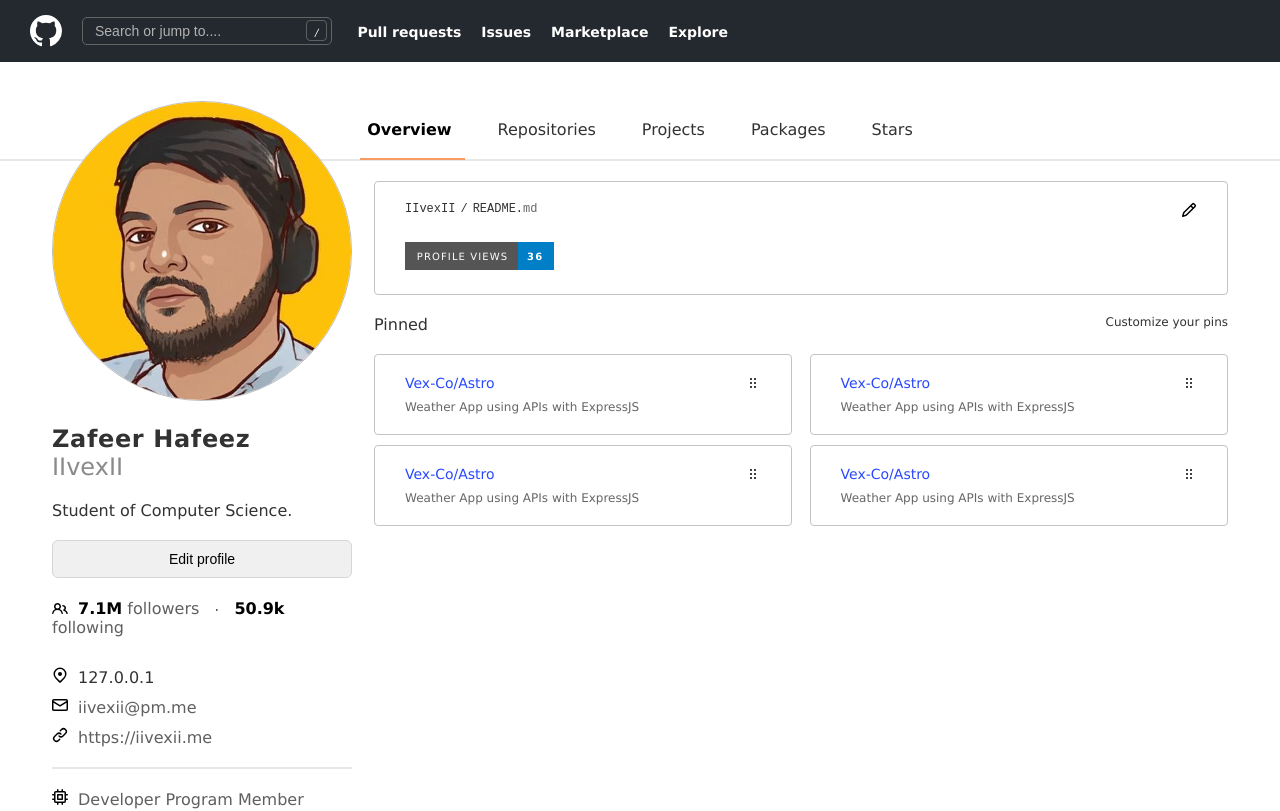
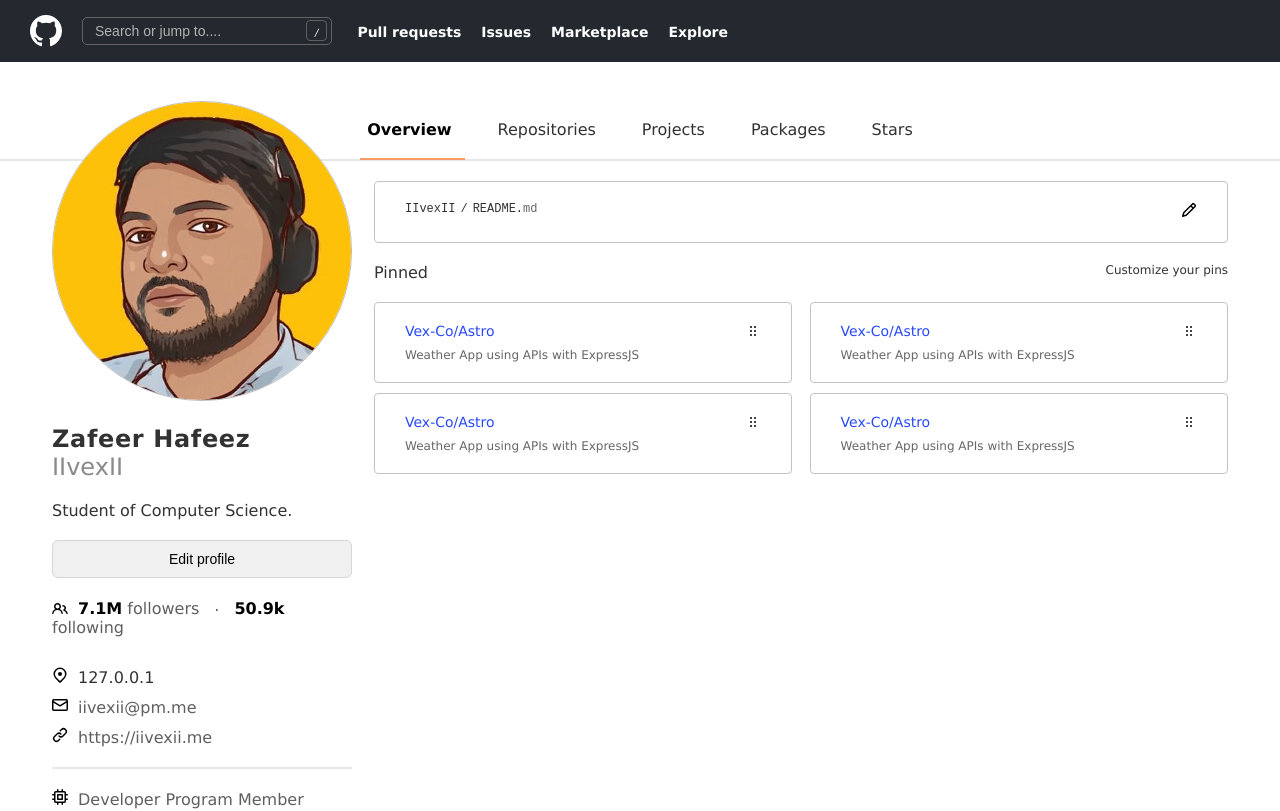
Before and after one commit to IIvexII/github-profile-clone, a React (Create React App) app: page / in a window 1280 px wide. Shown: the top 811 px of the page. Built offline with nearby package versions, Linux system fonts and the light colour scheme.

Commit message:
Clean the code and documented the render functions.

```diff
--- a/src/component/Overview/Card.jsx
+++ b/src/component/Overview/Card.jsx
@@ -80,7 +80,31 @@ export default class Card extends Component {
       );
     }
   }
-
+  /*
+   * Render the description for repo cards.
+   *
+   * @params none
+   *
+   * @return this.description wrapped with <p> tag
+   */
+  renderDescription() {
+    if (this.description) {
+      return <p className='text-gray text-sm mt-5'>{this.description}</p>;
+    }
+  }
+  /*
+   * Render the child content that is nested
+   * inside component's body.
+   *
+   * @params none
+   *
+   * @return this.description
+   */
+  renderChildContent() {
+    if (this.props.children) {
+      <div className='content'>{this.props.children}</div>;
+    }
+  }
   /*
    * Default render method for the component.
    *
@@ -96,12 +120,10 @@ export default class Card extends Component {
           {this.renderActionButton()}
         </div>
         {/* Description */}
-        {this.description ? (
-          <p className='text-gray text-sm mt-5'>{this.description}</p>
-        ) : (
-          ''
-        )}
-        <div className='content'>{this.props.children}</div>
+        {this.renderDescription()}
+
+        {/* Render Children */}
+        {this.renderChildContent}
       </div>
     );
   }
```
